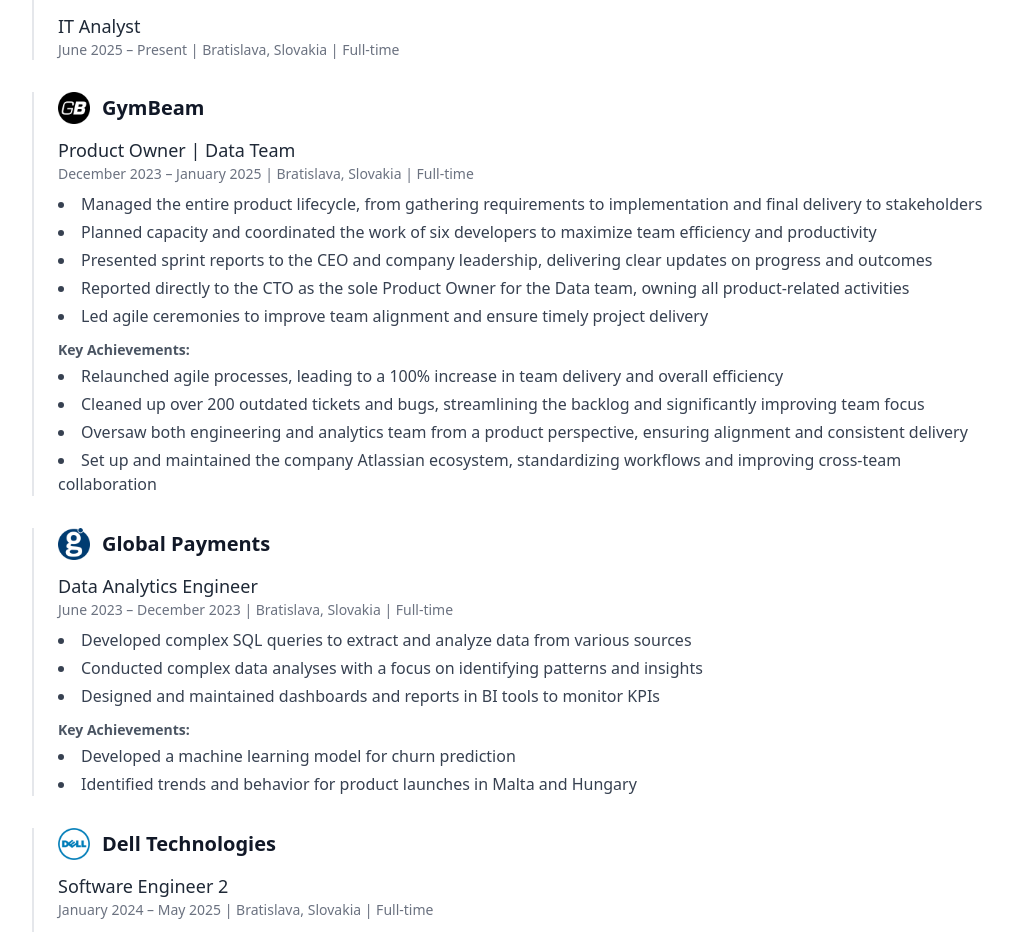
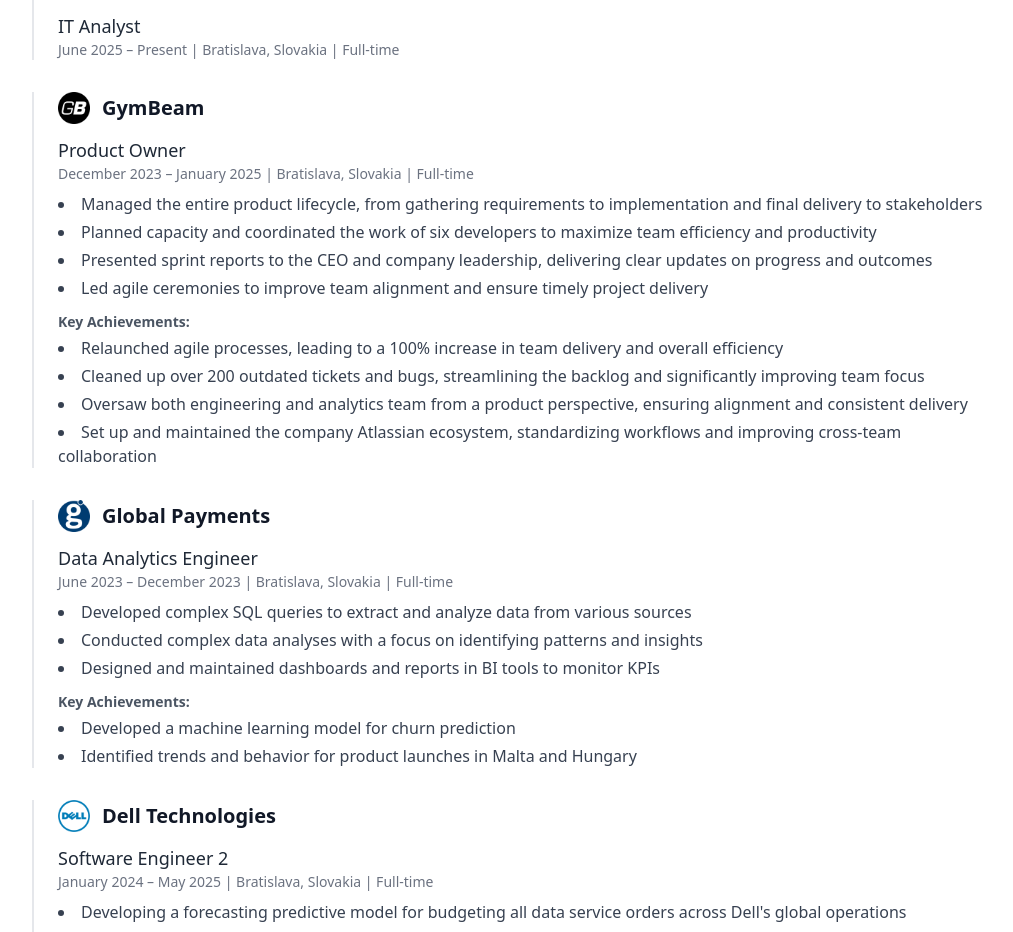
Before and after one commit to MarekZastko/Resume, a React (Create React App) app: page / in a window 1280 px wide. Shown: the part 960-1892 px from the top of the page, without its empty margins (128-1141 px from the left). Built offline with nearby package versions, Linux system fonts and the light colour scheme.

Commit message:
Update data.js
Data update

```diff
--- a/src/data/data.js
+++ b/src/data/data.js
@@ -16,14 +16,13 @@
     logo: "/logos/GymBeam.png",
     roles: [
       {
-        title: "Product Owner | Data Team",
+        title: "Product Owner",
         date: "December 2023 – January 2025",
         location: "Bratislava, Slovakia | Full-time",
         responsibilities: [
           "Managed the entire product lifecycle, from gathering requirements to implementation and final delivery to stakeholders",
           "Planned capacity and coordinated the work of six developers to maximize team efficiency and productivity",
           "Presented sprint reports to the CEO and company leadership, delivering clear updates on progress and outcomes",
-          "Reported directly to the CTO as the sole Product Owner for the Data team, owning all product-related activities",
           "Led agile ceremonies to improve team alignment and ensure timely project delivery"
         ]
       }
```
